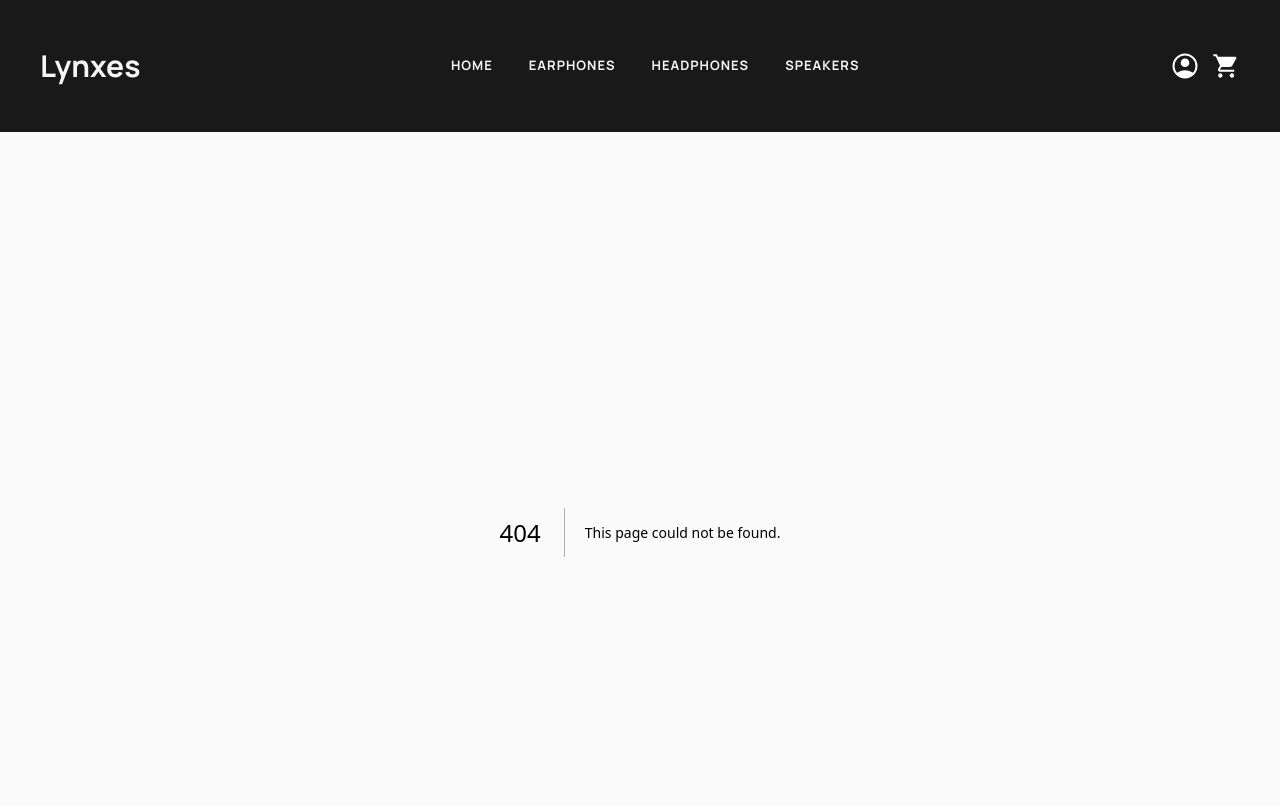
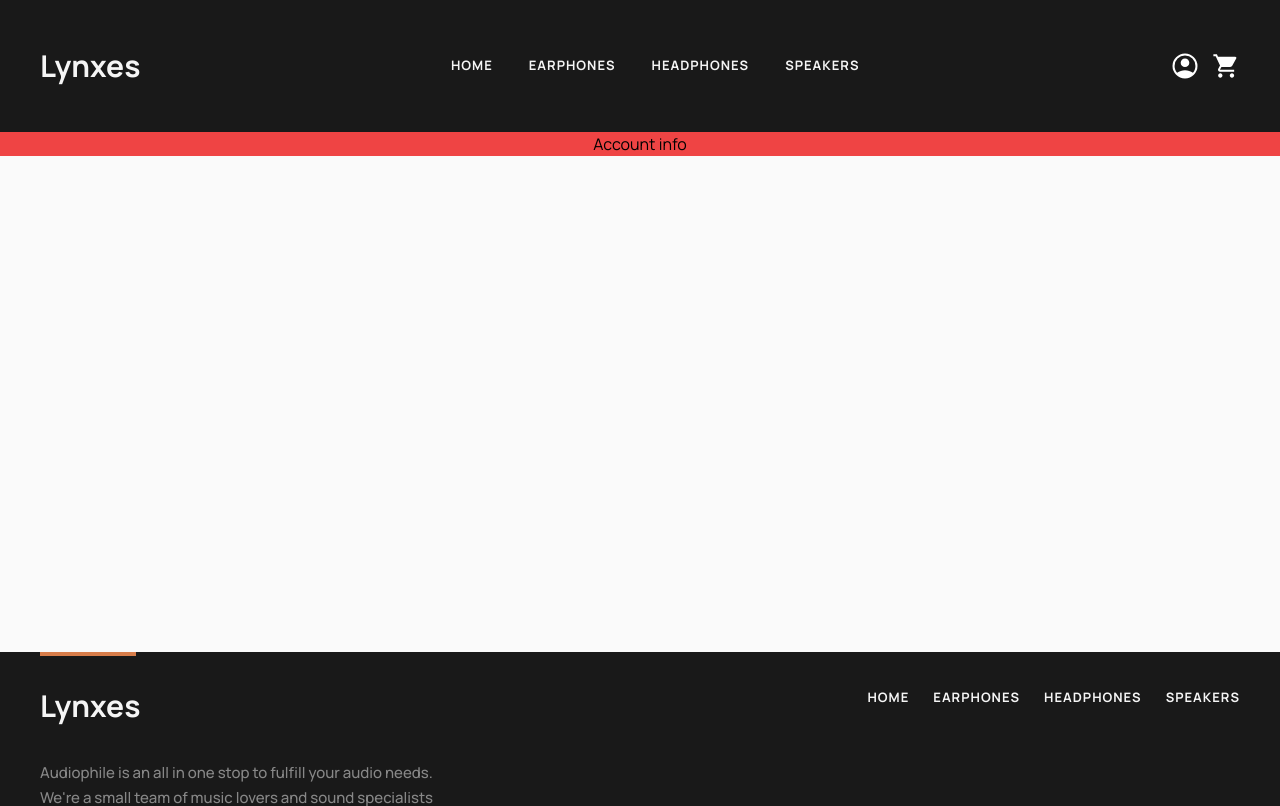
Before and after one commit to TomasLukes/lynxes, a Next.js app: page /account in a window 1280 px wide. Before the commit this address had no page. Shown: the top 806 px of the page. Built offline with nearby package versions, Linux system fonts and the light colour scheme.

Commit message:
Add mockup of Account page, set up Link from icon

```diff
--- /dev/null
+++ b/src/app/account/page.tsx
@@ -0,0 +1,5 @@
+export default function Account() {
+  return (
+    <h1 className="mx-auto bg-red-500 text-center">Account info</h1>
+  )
+}
--- a/src/app/components/navigation/Header.tsx
+++ b/src/app/components/navigation/Header.tsx
@@ -58,11 +58,13 @@ export default function Header() {
         {/* Account + Shopping card icons */}
         <div className="flex gap-3 items-center">
           {/* User account icon */}
-          <svg xmlns="http://www.w3.org/2000/svg" height="30" viewBox="0 -960 960 960" width="30" className="fill-light-100
-            hover:fill-primary-700 focus:fill-primary-700 cursor-pointer">
-            <path d="M226-262q59-39.666 121-60.833T480-344q71 0 133.333 21.167Q675.667-301.666 734.667-262q41-49.667 59.833-103.667 18.834-54 18.834-114.333 0-141-96.167-237.167T480-813.334q-141 0-237.167 96.167T146.666-480q0 60.333 19.167 114.333T226-262Zm253.876-184.667q-58.209 0-98.043-39.957Q342-526.581 342-584.791q0-58.209 39.957-98.042 39.958-39.834 98.167-39.834t98.043 39.958Q618-642.752 618-584.543q0 58.21-39.957 98.043-39.958 39.833-98.167 39.833ZM479.73-80q-83.097 0-156.183-31.5t-127.15-85.833q-54.064-54.334-85.23-127.227Q80-397.454 80-480.333q0-82.88 31.5-155.773Q143-709 197.333-763q54.334-54 127.227-85.5Q397.454-880 480.333-880q82.88 0 155.773 31.5Q709-817 763-763t85.5 127Q880-563 880-480.177q0 82.822-31.5 155.666T763-197.333Q709-143 635.914-111.5T479.73-80Z"
-            />
-          </svg>
+          <Link href="/account">
+            <svg xmlns="http://www.w3.org/2000/svg" height="30" viewBox="0 -960 960 960" width="30" className="fill-light-100
+              hover:fill-primary-700 focus:fill-primary-700 cursor-pointer">
+              <path d="M226-262q59-39.666 121-60.833T480-344q71 0 133.333 21.167Q675.667-301.666 734.667-262q41-49.667 59.833-103.667 18.834-54 18.834-114.333 0-141-96.167-237.167T480-813.334q-141 0-237.167 96.167T146.666-480q0 60.333 19.167 114.333T226-262Zm253.876-184.667q-58.209 0-98.043-39.957Q342-526.581 342-584.791q0-58.209 39.957-98.042 39.958-39.834 98.167-39.834t98.043 39.958Q618-642.752 618-584.543q0 58.21-39.957 98.043-39.958 39.833-98.167 39.833ZM479.73-80q-83.097 0-156.183-31.5t-127.15-85.833q-54.064-54.334-85.23-127.227Q80-397.454 80-480.333q0-82.88 31.5-155.773Q143-709 197.333-763q54.334-54 127.227-85.5Q397.454-880 480.333-880q82.88 0 155.773 31.5Q709-817 763-763t85.5 127Q880-563 880-480.177q0 82.822-31.5 155.666T763-197.333Q709-143 635.914-111.5T479.73-80Z"
+              />
+            </svg>
+          </Link>
           {/* Shopping icon */}
           <svg xmlns="http://www.w3.org/2000/svg" height="28" viewBox="0 -960 960 960" width="28" className="fill-light-100
            hover:fill-primary-700 focus:fill-primary-700 cursor-pointer"
```
